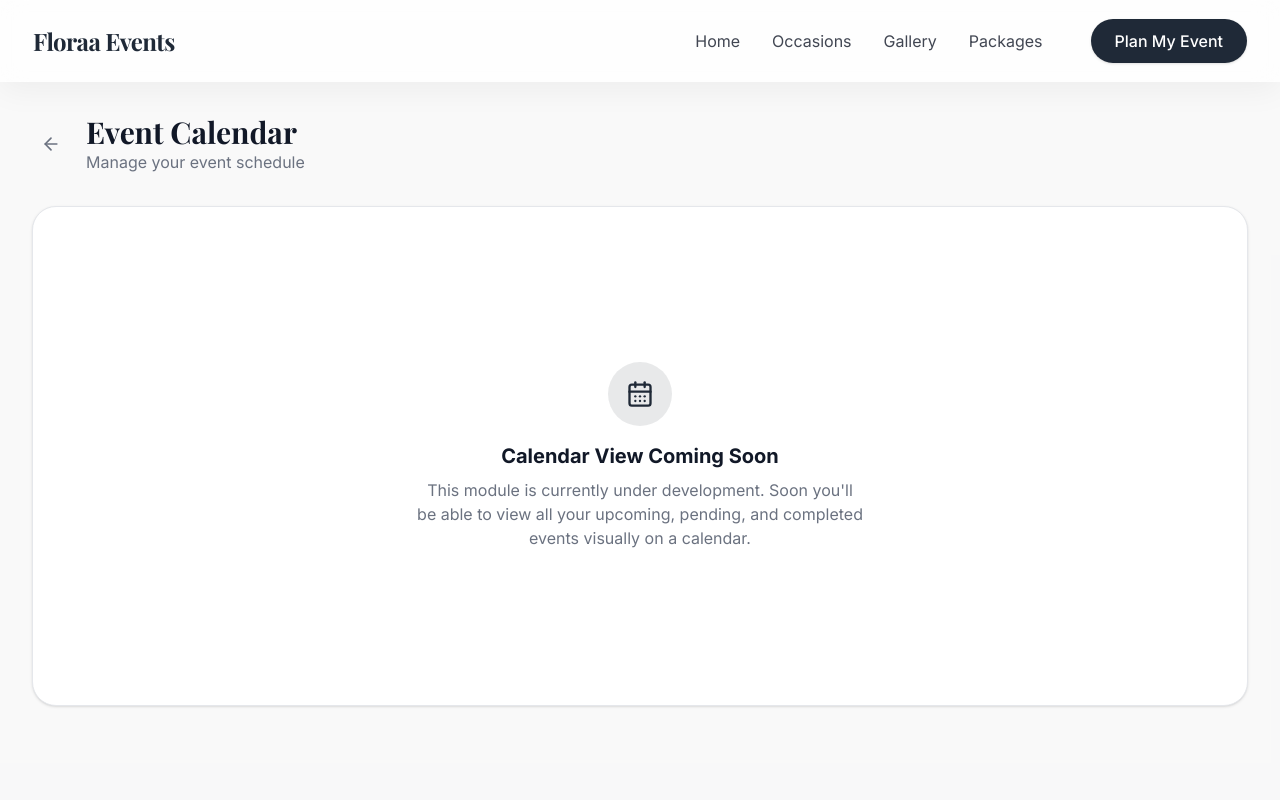
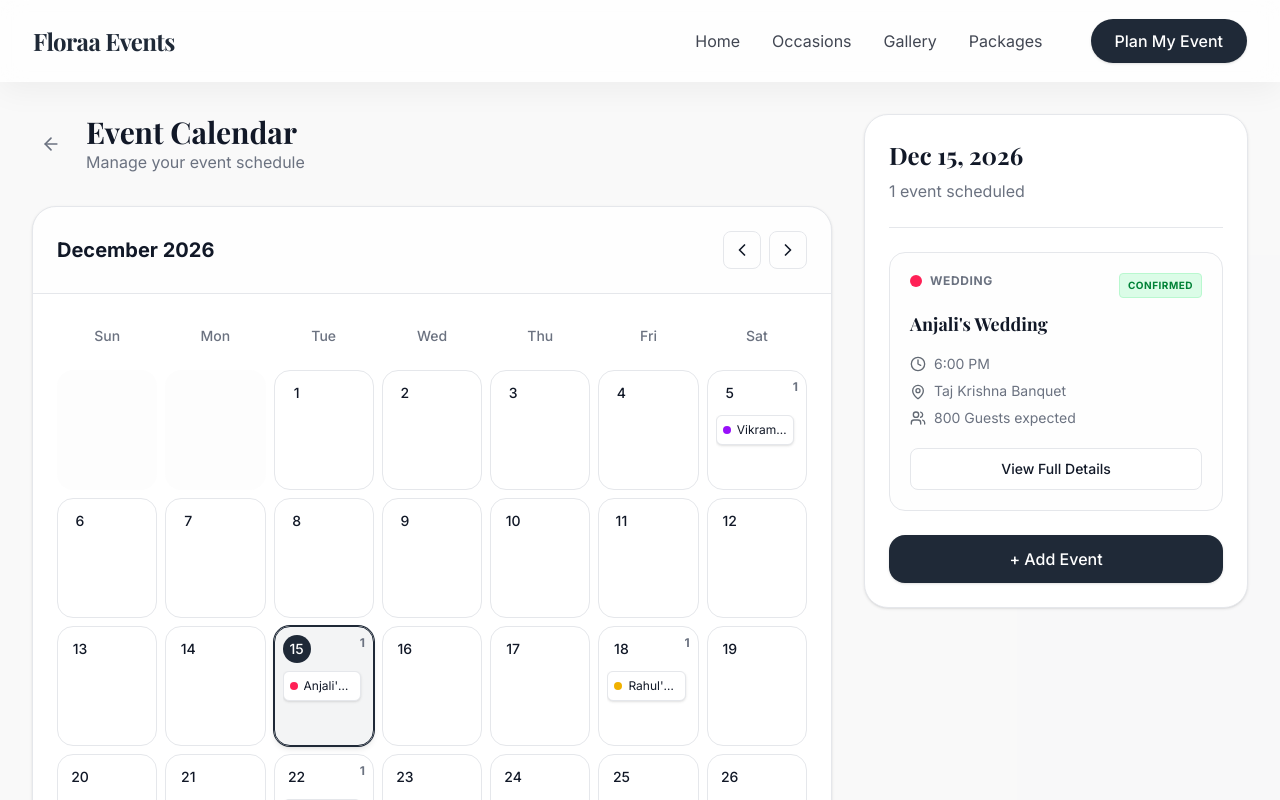
Before and after one commit to akhila2008/akhil_web, a Next.js app: page /admin/calendar in a window 1280 px wide. Shown: the top 800 px of the page. Built offline with nearby package versions, Linux system fonts and the light colour scheme; a web font is replaced by a local one.

Commit message:
Build Admin Calendar UI module

```diff
--- a/src/app/admin/calendar/page.tsx
+++ b/src/app/admin/calendar/page.tsx
@@ -1,12 +1,71 @@
-import React from "react";
+"use client";
+
+import React, { useState } from "react";
 import Link from "next/link";
-import { ArrowLeft } from "lucide-react";
+import { ArrowLeft, ChevronLeft, ChevronRight, Calendar as CalendarIcon, MapPin, Clock, Users } from "lucide-react";
+import { useTheme } from "@/components/ThemeProvider";
+
+// Mock Data for Events
+type CalendarEvent = {
+  id: string;
+  title: string;
+  type: string;
+  date: number; // Day of the month
+  status: "Confirmed" | "Pending" | "Completed" | "Setup";
+  location: string;
+  guests: string;
+  time: string;
+};
+
+const MOCK_EVENTS: CalendarEvent[] = [
+  { id: "1", title: "Anjali's Wedding", type: "Wedding", date: 15, status: "Confirmed", location: "Taj Krishna Banquet", guests: "800", time: "6:00 PM" },
+  { id: "2", title: "Rahul's Haldi", type: "Haldi", date: 18, status: "Pending", location: "Farmhouse, Jubilee Hills", guests: "150", time: "10:00 AM" },
+  { id: "3", title: "Priya's Birthday", type: "Birthday", date: 22, status: "Setup", location: "Novotel Poolside", guests: "50", time: "4:00 PM" },
+  { id: "4", title: "Vikram's Reception", type: "Reception", date: 5, status: "Completed", location: "ITC Kakatiya", guests: "1200", time: "7:00 PM" },
+  { id: "5", title: "Neha's Baby Shower", type: "Baby Shower", date: 28, status: "Confirmed", location: "Home Setup, Banjara Hills", guests: "30", time: "11:00 AM" },
+];
 
 export default function CalendarPage() {
+  const [selectedDate, setSelectedDate] = useState<number | null>(15);
+  const { setTheme } = useTheme();
+
+  // Basic calendar logic for a mock month (e.g., December 2026)
+  const daysInMonth = 31;
+  const startingDayOfWeek = 2; // e.g., Tuesday
+  const daysArray = Array.from({ length: daysInMonth }, (_, i) => i + 1);
+  const blanks = Array.from({ length: startingDayOfWeek }, (_, i) => i);
+
+  const selectedEvents = MOCK_EVENTS.filter(e => e.date === selectedDate);
+
+  const getStatusColor = (status: string) => {
+    switch(status) {
+      case 'Confirmed': return 'bg-green-100 text-green-700 border-green-200';
+      case 'Pending': return 'bg-orange-100 text-orange-700 border-orange-200';
+      case 'Completed': return 'bg-blue-100 text-blue-700 border-blue-200';
+      case 'Setup': return 'bg-purple-100 text-purple-700 border-purple-200';
+      default: return 'bg-gray-100 text-gray-700 border-gray-200';
+    }
+  };
+
+  const getTypeColorClass = (type: string) => {
+    switch(type) {
+      case 'Wedding': return 'bg-rose-500';
+      case 'Haldi': return 'bg-yellow-500';
+      case 'Birthday': return 'bg-pink-400';
+      case 'Reception': return 'bg-purple-600';
+      case 'Baby Shower': return 'bg-blue-400';
+      default: return 'bg-primary';
+    }
+  };
+
   return (
     <div className="min-h-screen bg-muted/30 py-8 px-4 sm:px-6 lg:px-8">
-      <div className="max-w-7xl mx-auto">
-        <div className="mb-8 flex items-center">
+      <div className="max-w-7xl mx-auto flex flex-col lg:flex-row gap-8">
+
+        {/* Main Calendar View */}
+        <div className="flex-1">
+          <div className="mb-8 flex items-center justify-between">
+            <div className="flex items-center">
               <Link href="/admin" className="mr-4 p-2 rounded-full hover:bg-card border border-transparent hover:border-border transition-colors">
                 <ArrowLeft size={20} className="text-muted-foreground" />
               </Link>
@@ -15,16 +74,148 @@ export default function CalendarPage() {
                 <p className="text-muted-foreground">Manage your event schedule</p>
               </div>
             </div>
+          </div>
 
-        <div className="bg-card rounded-2xl border border-border shadow-sm p-8 text-center min-h-[500px] flex flex-col items-center justify-center">
-          <div className="w-16 h-16 bg-primary/10 text-primary rounded-full flex items-center justify-center mb-4">
-            <svg xmlns="http://www.w3.org/2000/svg" width="28" height="28" viewBox="0 0 24 24" fill="none" stroke="currentColor" strokeWidth="2" strokeLinecap="round" strokeLinejoin="round"><rect width="18" height="18" x="3" y="4" rx="2" ry="2"/><line x1="16" x2="16" y1="2" y2="6"/><line x1="8" x2="8" y1="2" y2="6"/><line x1="3" x2="21" y1="10" y2="10"/><path d="M8 14h.01"/><path d="M12 14h.01"/><path d="M16 14h.01"/><path d="M8 18h.01"/><path d="M12 18h.01"/><path d="M16 18h.01"/></svg>
+          <div className="bg-card rounded-2xl border border-border shadow-sm overflow-hidden">
+            {/* Calendar Header */}
+            <div className="p-6 border-b border-border flex justify-between items-center bg-muted/10">
+              <h2 className="text-xl font-bold text-foreground">December 2026</h2>
+              <div className="flex gap-2">
+                <button className="p-2 rounded-lg border border-border hover:bg-muted transition-colors">
+                  <ChevronLeft size={20} />
+                </button>
+                <button className="p-2 rounded-lg border border-border hover:bg-muted transition-colors">
+                  <ChevronRight size={20} />
+                </button>
               </div>
-          <h2 className="text-xl font-bold mb-2">Calendar View Coming Soon</h2>
-          <p className="text-muted-foreground max-w-md mx-auto">
-            This module is currently under development. Soon you'll be able to view all your upcoming, pending, and completed events visually on a calendar.
+            </div>
+
+            {/* Calendar Grid */}
+            <div className="p-6">
+              {/* Days of week */}
+              <div className="grid grid-cols-7 gap-2 mb-4">
+                {['Sun', 'Mon', 'Tue', 'Wed', 'Thu', 'Fri', 'Sat'].map(day => (
+                  <div key={day} className="text-center text-sm font-medium text-muted-foreground py-2">
+                    {day}
+                  </div>
+                ))}
+              </div>
+
+              {/* Days Grid */}
+              <div className="grid grid-cols-7 gap-2 auto-rows-[120px]">
+                {blanks.map(blank => (
+                  <div key={`blank-${blank}`} className="rounded-xl bg-muted/20 border border-transparent"></div>
+                ))}
+
+                {daysArray.map(day => {
+                  const dayEvents = MOCK_EVENTS.filter(e => e.date === day);
+                  const isSelected = selectedDate === day;
+                  const isToday = day === 15; // Mocking today as Dec 15
+
+                  return (
+                    <div
+                      key={day}
+                      onClick={() => setSelectedDate(day)}
+                      className={`relative rounded-xl border p-2 cursor-pointer transition-all duration-300 flex flex-col
+                        ${isSelected ? 'border-primary ring-1 ring-primary shadow-md bg-primary/5' : 'border-border hover:border-primary/50 hover:bg-card'}
+                      `}
+                    >
+                      <div className="flex justify-between items-start mb-2">
+                        <span className={`text-sm font-medium w-7 h-7 flex items-center justify-center rounded-full ${isToday ? 'bg-primary text-card' : 'text-foreground'}`}>
+                          {day}
+                        </span>
+                        {dayEvents.length > 0 && (
+                          <span className="text-xs font-bold text-muted-foreground">{dayEvents.length}</span>
+                        )}
+                      </div>
+
+                      <div className="flex-1 overflow-y-auto space-y-1 pr-1 scrollbar-hide">
+                        {dayEvents.map(evt => (
+                          <div
+                            key={evt.id}
+                            className="text-xs p-1.5 rounded-md bg-card border border-border truncate flex items-center shadow-sm"
+                            title={evt.title}
+                          >
+                            <div className={`w-2 h-2 rounded-full mr-1.5 flex-shrink-0 ${getTypeColorClass(evt.type)}`}></div>
+                            <span className="truncate">{evt.title}</span>
+                          </div>
+                        ))}
+                      </div>
+                    </div>
+                  );
+                })}
+              </div>
+            </div>
+          </div>
+        </div>
+
+        {/* Side Panel for Selected Date */}
+        <div className="lg:w-96">
+          <div className="sticky top-8 bg-card rounded-2xl border border-border shadow-sm p-6">
+            <h3 className="font-serif text-2xl font-bold text-foreground mb-2">
+              Dec {selectedDate}, 2026
+            </h3>
+            <p className="text-muted-foreground mb-6 pb-6 border-b border-border">
+              {selectedEvents.length} event{selectedEvents.length !== 1 ? 's' : ''} scheduled
             </p>
+
+            <div className="space-y-4">
+              {selectedEvents.length === 0 ? (
+                <div className="text-center py-10 text-muted-foreground flex flex-col items-center">
+                  <CalendarIcon size={40} className="mb-4 opacity-20" />
+                  No events scheduled for this day.
                 </div>
+              ) : (
+                selectedEvents.map(evt => (
+                  <div
+                    key={evt.id}
+                    className="p-5 rounded-xl border border-border bg-muted/10 hover:border-primary/30 transition-all group cursor-pointer"
+                    onMouseEnter={() => setTheme(evt.type.toLowerCase().replace(' ', '-') as any)}
+                    onMouseLeave={() => setTheme("default")}
+                  >
+                    <div className="flex justify-between items-start mb-3">
+                      <div className="flex items-center gap-2">
+                        <div className={`w-3 h-3 rounded-full ${getTypeColorClass(evt.type)}`}></div>
+                        <span className="text-xs font-bold uppercase tracking-wider text-muted-foreground">{evt.type}</span>
+                      </div>
+                      <span className={`px-2 py-1 rounded text-[10px] font-bold border uppercase tracking-wider ${getStatusColor(evt.status)}`}>
+                        {evt.status}
+                      </span>
+                    </div>
+
+                    <h4 className="font-serif text-lg font-bold text-foreground mb-4 group-hover:text-primary transition-colors">
+                      {evt.title}
+                    </h4>
+
+                    <div className="space-y-2 text-sm text-muted-foreground">
+                      <div className="flex items-start gap-2">
+                        <Clock size={16} className="mt-0.5 text-primary/70" />
+                        <span>{evt.time}</span>
+                      </div>
+                      <div className="flex items-start gap-2">
+                        <MapPin size={16} className="mt-0.5 text-primary/70" />
+                        <span className="leading-tight">{evt.location}</span>
+                      </div>
+                      <div className="flex items-start gap-2">
+                        <Users size={16} className="mt-0.5 text-primary/70" />
+                        <span>{evt.guests} Guests expected</span>
+                      </div>
+                    </div>
+
+                    <button className="w-full mt-5 py-2.5 rounded-lg bg-card border border-border text-foreground text-sm font-medium hover:bg-primary hover:text-card hover:border-primary transition-colors">
+                      View Full Details
+                    </button>
+                  </div>
+                ))
+              )}
+            </div>
+
+            <button className="w-full mt-6 py-3 rounded-xl bg-primary text-card font-medium shadow-sm hover:opacity-90 transition-opacity flex items-center justify-center">
+              + Add Event
+            </button>
+          </div>
+        </div>
+
       </div>
     </div>
   );
```
Lines whose indentation alone changed are shown as unchanged.
